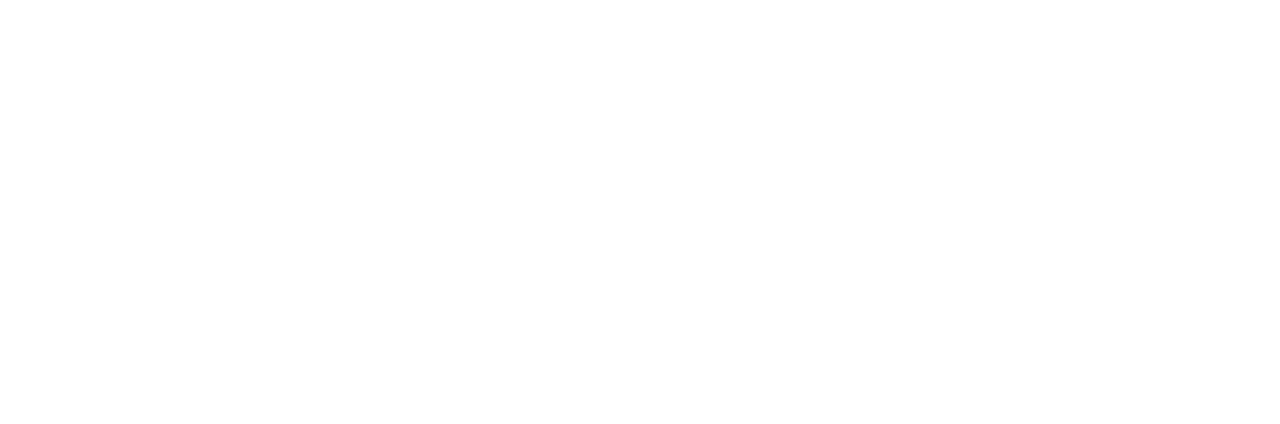
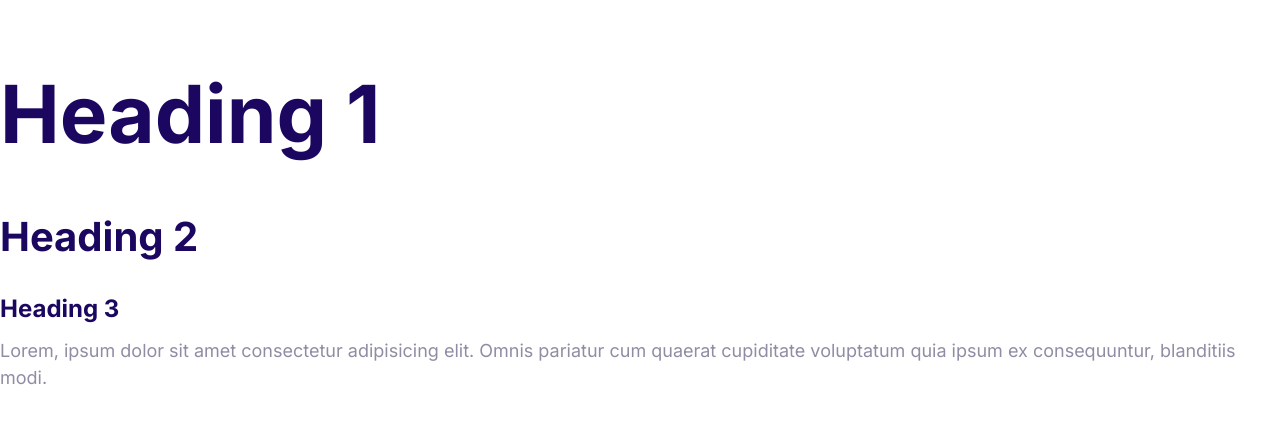
Before and after one commit to Toml76/tmosh3, a plain HTML site: page index.html in a window 1280 px wide. Drawn offline with Linux system fonts and the light colour scheme.

Commit message:
Define the styles for the fonts.

```diff
--- a/css/styles.css
+++ b/css/styles.css
@@ -5,3 +5,56 @@
   --color-headings: #1b0760;
   --color-body: #918ca4;
 }
+
+/* 62.5% of 16px = 10px */
+html {
+  font-size: 62.5%;
+}
+
+body {
+  font-family: Inter, Arial, Helvetica, sans-serif;
+  font-size: 2.4rem;
+  line-height: 1.5;
+  color: var(--color-body);
+}
+
+h1,
+h2,
+h3 {
+  color: var(--color-headings);
+  margin-bottom: 1rem;
+}
+
+h1 {
+  font-size: 7rem;
+}
+
+h2 {
+  font-size: 4rem;
+}
+
+h3 {
+  font-size: 3rem;
+}
+
+p {
+  margin-top: 0;
+}
+
+@media screen and (min-width: 1024px) {
+  body {
+    font-size: 1.8rem;
+  }
+
+  h1 {
+    font-size: 8rem;
+  }
+
+  h2 {
+    font-size: 4rem;
+  }
+
+  h3 {
+    font-size: 2.4rem;
+  }
+}
--- a/index.html
+++ b/index.html
@@ -5,8 +5,22 @@
     <meta http-equiv="X-UA-Compatible" content="IE=edge" />
     <meta name="viewport" content="width=device-width, initial-scale=1.0" />
     <title>Document</title>
+    <link rel="preconnect" href="https://fonts.gstatic.com" />
+    <link
+      href="https://fonts.googleapis.com/css2?family=Inter:wght@400;700&display=swap"
+      rel="stylesheet"
+    />
     <link rel="stylesheet" href="css/normalize.css" />
     <link rel="stylesheet" href="css/styles.css" />
   </head>
-  <body></body>
+  <body>
+    <h1>Heading 1</h1>
+    <h2>Heading 2</h2>
+    <h3>Heading 3</h3>
+    <p>
+      Lorem, ipsum dolor sit amet consectetur adipisicing elit. Omnis pariatur
+      cum quaerat cupiditate voluptatum quia ipsum ex consequuntur, blanditiis
+      modi.
+    </p>
+  </body>
 </html>
```
